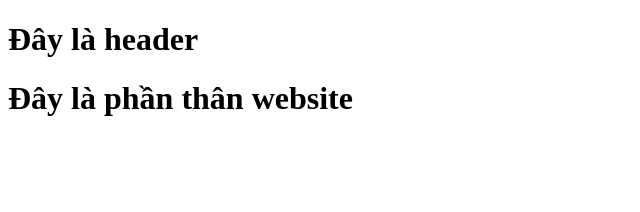
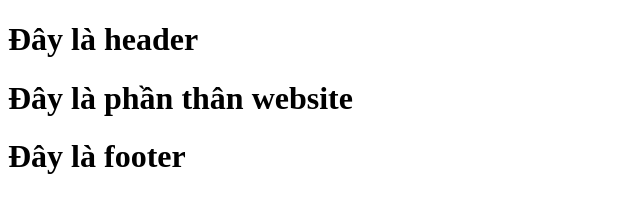
Before and after one commit to TanPhan1112/shop-quan-ao, a plain HTML site: page index.html in a window 1280 px wide. Shown: the whole page, without its empty margins (0-640 px from the left). Drawn offline with Linux system fonts and the light colour scheme.

Commit message:
feat: add a footer section

```diff
--- a/index.html
+++ b/index.html
@@ -10,6 +10,7 @@
 <body>
     <h1>Đây là header</h1>
     <h1>Đây là phần thân website</h1>
+    <h1>Đây là footer</h1>
 </body>
 
 </html>
```
